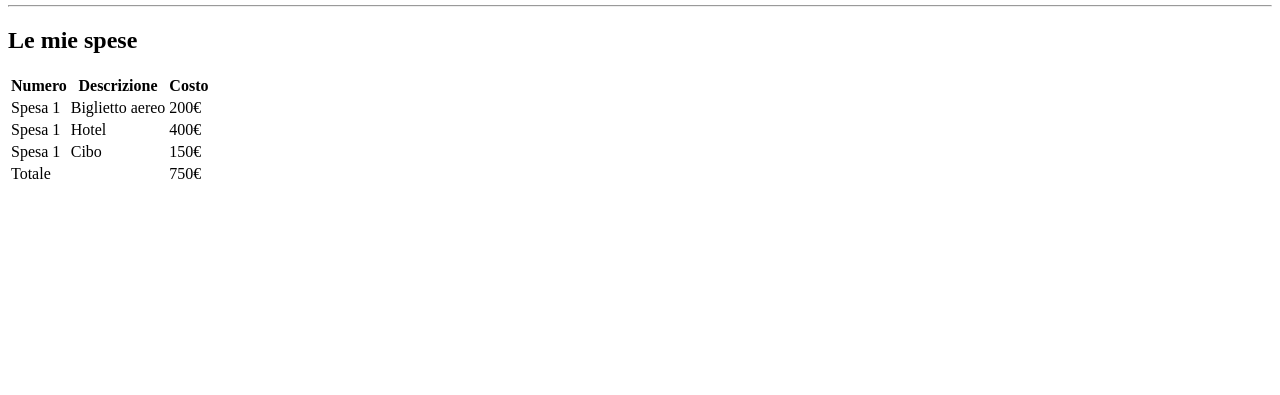
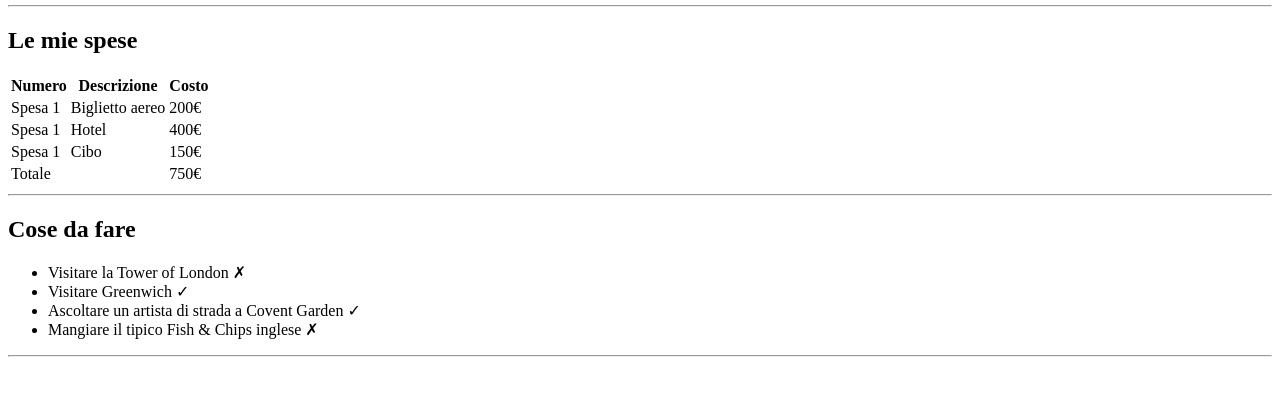
Before and after one commit to aeeerdna/html-london-trip, a plain HTML site: page index.html in a window 1280 px wide. Shown: the part 101-496 px from the top of the page. Drawn offline with Linux system fonts and the light colour scheme.

Commit message:
to do list

```diff
--- a/index.html
+++ b/index.html
@@ -62,7 +62,21 @@
             </table>
             <!--end COSTS TABLE-->
         </section>
+        <hr>
         <!-- end COSTS -->
+
+        <!-- TO DO LIST -->
+        <section>
+            <h2>Cose da fare</h2>
+            <ul>
+                <li>Visitare la Tower of London &cross;</li>
+                <li>Visitare Greenwich &check;</li>
+                <li>Ascoltare un artista di strada a Covent Garden &check;</li>
+                <li>Mangiare il tipico Fish & Chips inglese &cross;</li>
+            </ul>
+        </section>
+        <hr>
+        <!-- end TO DO LIST -->
 
     </main>
 </body>
```
